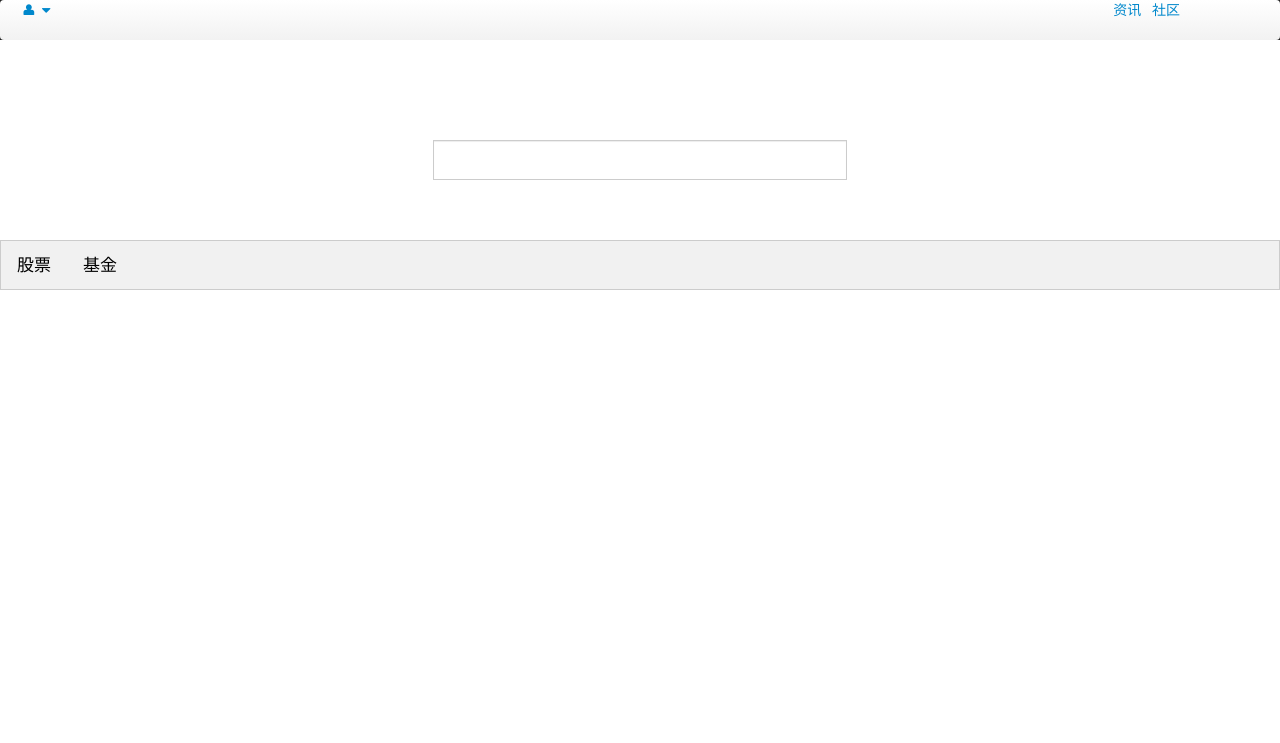
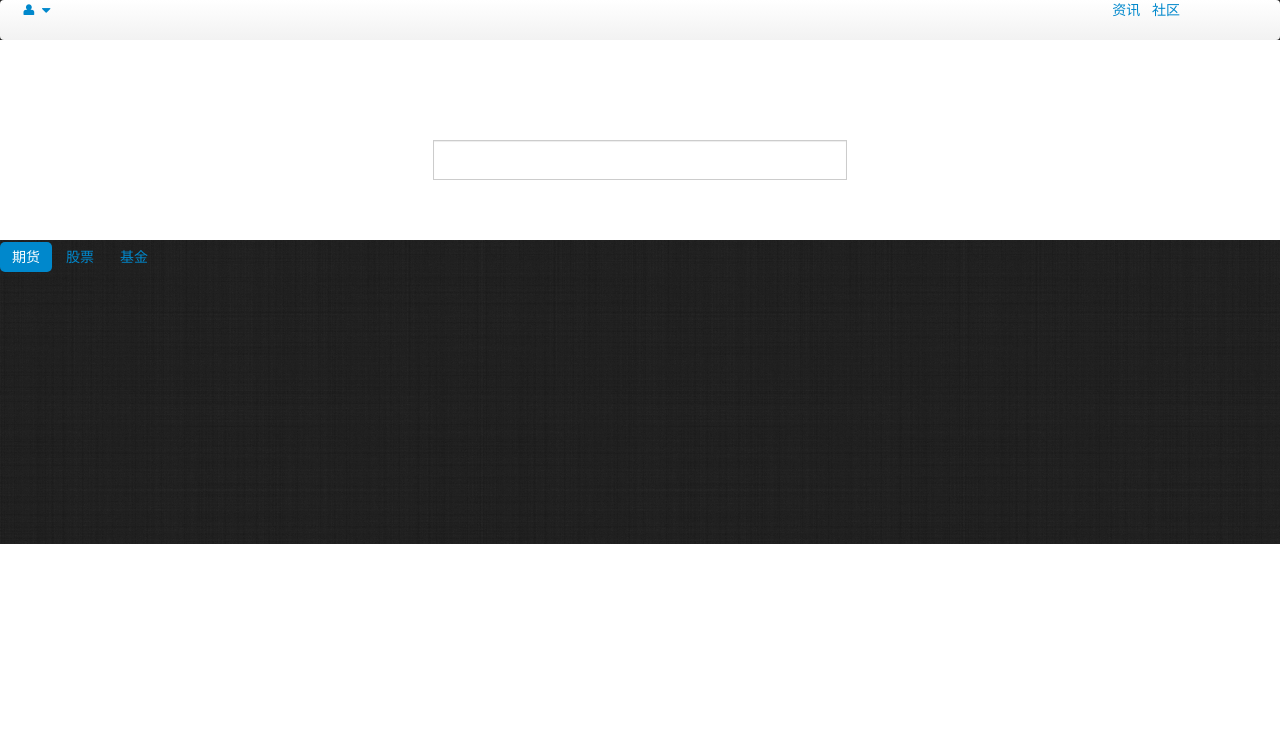
Before and after one commit to hongleifu/elasticsearch_web_server, a Flask app: page / in a window 1280 px wide. Shown: the top 743 px of the page. Before the commit the page ends 290 px from the top, so only its background shows below. Run offline with Flask 2, Linux system fonts and the light colour scheme; some libraries are stand-ins or nearby versions.

Commit message:
add tabs

```diff
--- a/main.py
+++ b/main.py
@@ -1,5 +1,5 @@
-from flask import Flask, request, render_template
-
+from flask import Flask, request, render_template, jsonify
+from django.core.paginator import PageNotAnInteger, Paginator, InvalidPage, EmptyPage
 from modules import mod_search
 from modules import mod_login
 
@@ -33,13 +33,16 @@
 
 @app.route('/search', methods=['GET', 'POST'])
 def search():
+
     model,query,recommend_keyword = mod_search.service(request)
     return render_template('search_result.html', model=model,query=query,recommend_keyword=recommend_keyword)
 
-@app.route('/tabs', methods=['POST'])
+@app.route('/tabs', methods=['GET', 'POST'])
 def tabs():
-    model,query,recommend_keyword = mod_search.service(request)
-    return render_template('index.html', model=model,query=query,recommend_keyword=recommend_keyword)
+
+    tab = request.args.get('tab', 0)
+    result = mod_search.query(tab)
+    return jsonify(result = result)
 
 @app.route('/login',methods=['GET','POST'])
 def login():
--- a/static/stylesheets/tabs.css
+++ b/static/stylesheets/tabs.css
@@ -1,66 +1,4 @@
-body {
-	font-family: "Lato", sans-serif;
-}
-
-ul.tab {
-	list-style-type: none;
-	margin: 0;
-	padding: 0;
-	overflow: hidden;
-	border: 1px solid #ccc;
-	background-color: #f1f1f1;
-}
-
-/* Float the list items side by side */
-ul.tab li {
-	float: left;
-}
-
-/* Style the links inside the list items */
-ul.tab li a {
-	display: inline-block;
-	color: black;
-	text-align: center;
-	padding: 14px 16px;
-	text-decoration: none;
-	transition: 0.3s;
-	font-size: 17px;
-}
-
-/* Change background color of links on hover */
-ul.tab li a:hover {
-	background-color: #ddd;
-}
-
-/* Create an active/current tablink class */
-ul.tab li a:focus, .active {
-	background-color: #ccc;
-}
-
-/* Style the tab content */
-.tabcontent {
-	display: none;
-	padding: 6px 12px;
-	-webkit-animation: fadeEffect 1s;
-	animation: fadeEffect 1s;
-}
-
-@
--webkit-keyframes fadeEffect {
-	from {opacity: 0;
-}
-
-to {
-	opacity: 1;
-}
-
-}
-@
-keyframes fadeEffect {
-	from {opacity: 0;
-}
-
-to {
-	opacity: 1;
-}
-}
+div.main{margin-left: 10%; margin-right: 10%}
+a:hover{text-decoration: none;}
+h1,h2{text-align: center;}
+.post-data{min-height: 250px;}
--- a/templates/index.html
+++ b/templates/index.html
@@ -9,37 +9,13 @@
     onkeypress="if(event.keyCode==13) {search(this.value)}" />
 </div>
 
-<div>
-  <ul id="index-tabs" class="tab">
-    <li><a href="javascript:query('股票')" class="tablinks">股票</a></li>
-    <li><a href="javascript:query('基金')" class="tablinks">基金</a></li>
+<ul class="nav nav-pills nav-justified">
+  <li class="active" name='期货'><a href="#">期货</a></li>
+  <li name='股票'><a href="#">股票</a></li>
+  <li name='基金'><a href="#">基金</a></li>
 </ul>
-</div>
-
-<div id="股票" class="tabcontent">
-  {% for row in model%}
-  <div>
-    <font size=3 color=blue> <a style="color: inherit; text-decoration: underline"
-      href="{{row['_source']['url']}}">{{row['_source']['title']|safe}}</a>
-    </font>
-  </div>
-  <div style="height: 40px; overflow: hidden; text-overflow: ellipsis">
-    <a style="color: inherit" href="{{row['_source']['url']}}"><p>{{row['_source']['content']|safe}}</p></a>
-  </div>
-  {%endfor%}
-</div>
-
-<div id="基金" class="tabcontent">
-  {% for row in model%}
-  <div>
-    <font size=3 color=blue> <a style="color: inherit; text-decoration: underline"
-      href="{{row['_source']['url']}}">{{row['_source']['title']|safe}}</a>
-    </font>
-  </div>
-  <div style="height: 40px; overflow: hidden; text-overflow: ellipsis">
-    <a style="color: inherit" href="{{row['_source']['url']}}"><p>{{row['_source']['content']|safe}}</p></a>
-  </div>
-  {%endfor%}
+<div class="panel panel-body">
+  <div class="post-data"></div>
 </div>
 
 <div style="text-align: center; height: 1200px; background: #FFF">
@@ -60,7 +36,27 @@
   {%endif %}
 </div>
 
-<script type="text/javascript">
+<script type=text/javascript>
+
+  $(function() {
+    ('ul.nav li').bind('click', function() {
+      $('li').removeClass('active');
+    	$(this).addClass('active');
+        $.getJSON('/tabs', {
+            tab : $(this).attr("name")
+        }, function(data) {
+            $('div.post-data').empty();
+            var obj = data.result
+            $.each(obj, function(i, val) {
+              var add = "<a href='" + val._source.article_url+"'><h3>"
+                        + val._source.title + "</h3></a>";
+              $('div.post-data').append(add);
+            });
+        });
+        return false;
+    });
+  });
+
   function post(URL, PARAMS) {
       var temp = document.createElement("form");
       temp.action = URL;
@@ -83,19 +79,5 @@
       });
   }
 
-    function query(data) {
-        var i, tabcontent, tablinks;
-        post("/tabs", {"query" : data});
-        tabcontent = document.getElementsByClassName("tabcontent");
-        for (i = 0; i < tabcontent.length; i++) {
-            tabcontent[i].style.display = "none";
-        }
-        tablinks = document.getElementsByClassName("tablinks");
-        for (i = 0; i < tablinks.length; i++) {
-            tablinks[i].className = tablinks[i].className
-                    .replace(" active", "");
-        }
-        document.getElementById(data).style.display = "block";
-    }
 </script>
 {% endblock %}
```
Also changed, not shown: modules/mod_search.py (+28 -2 lines), templates/search_result.html (+3 -15 lines). Lines whose indentation alone changed are shown as unchanged.
